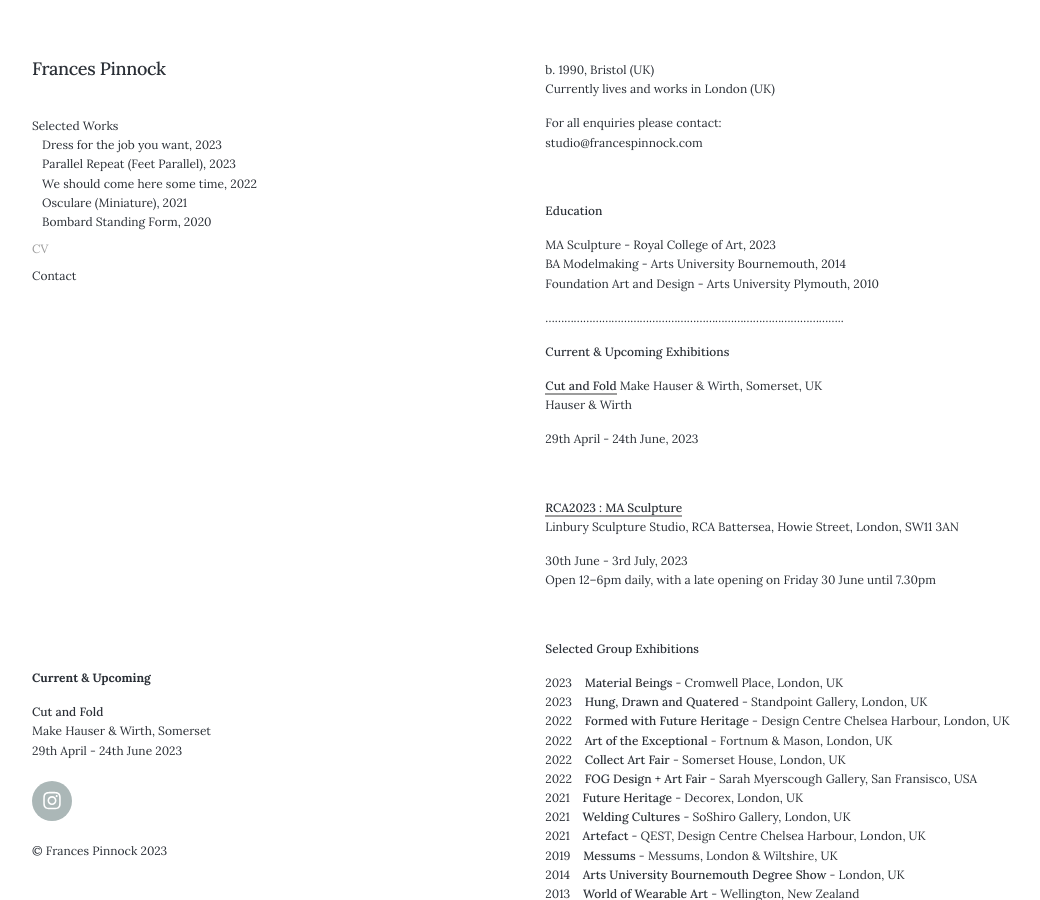
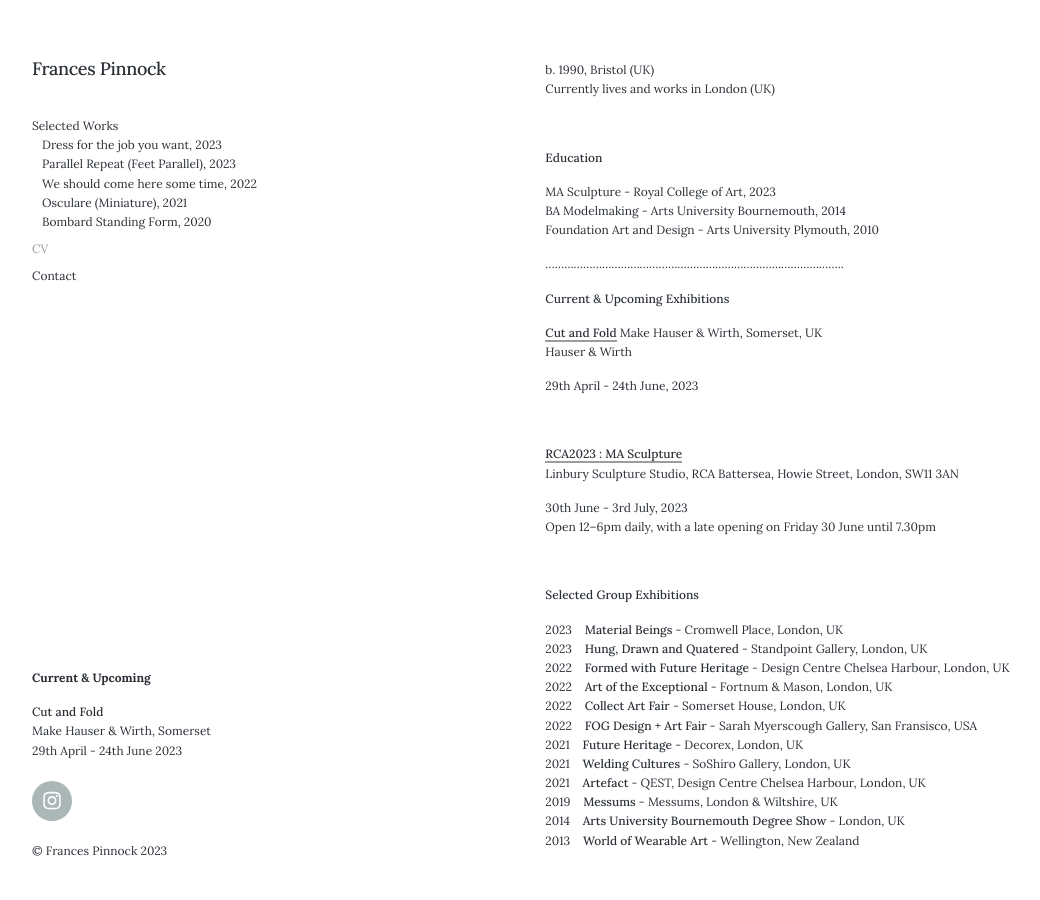
Before and after one commit to francespinnock/francespinnock.github.io, a Jekyll site: the page built from _pages/cv.md, in a window 1280 px wide and 900 px high. Shown: the whole window, without its empty margins (28-1068 px from the left). Built offline with Jekyll 4.4.1, drawn with Linux system fonts in a browser that asks for light colours; nearby versions of some CDN libraries.

Commit message:
Update cv.md

```diff
--- a/_pages/cv.md
+++ b/_pages/cv.md
@@ -6,8 +6,7 @@ description: About Frances Pinnock
 b. 1990, Bristol (UK)
 Currently lives and works in London (UK)
 
-For all enquiries please contact:
-studio@francespinnock.com
+
 
 <br />
 
```
